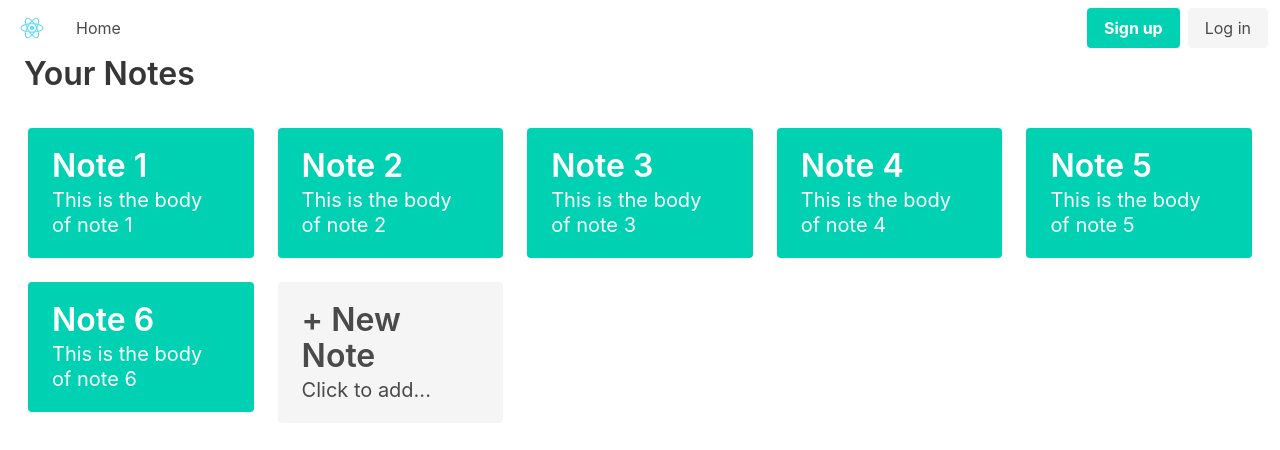
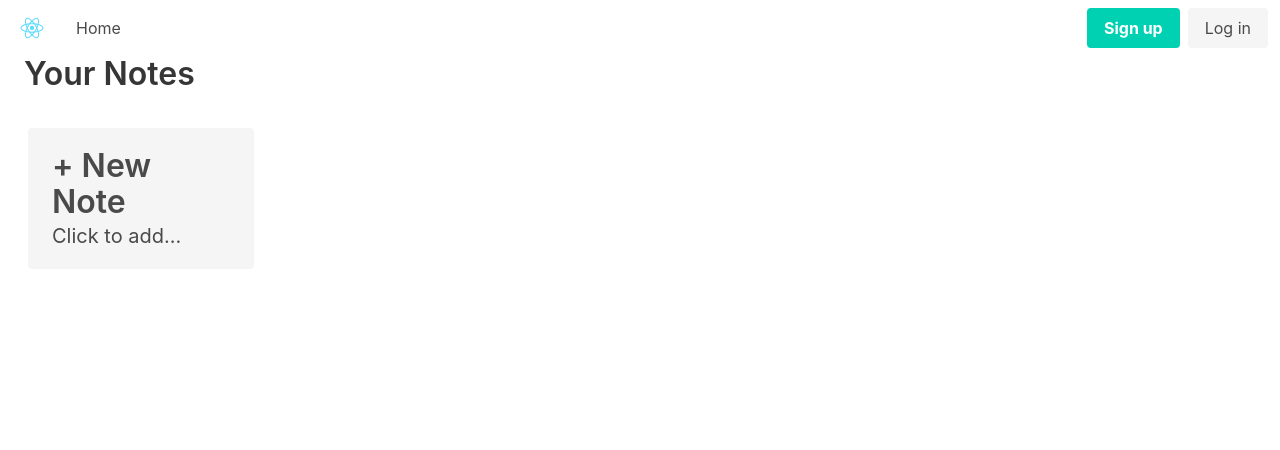
Before and after one commit to Spatchy/react-redux-notetaker, a React (Create React App) app: page / in a window 1280 px wide. Shown: the top 450 px of the page. Built offline with nearby package versions, Linux system fonts and the light colour scheme.

Commit message:
implemented getting notes from store

```diff
--- a/src/views/NotesHome.js
+++ b/src/views/NotesHome.js
@@ -1,31 +1,5 @@
 import React from "react"
-
-const testNotesArr = [
-  {
-    title: "Note 1",
-    body: "This is the body of note 1"
-  },
-  {
-    title: "Note 2",
-    body: "This is the body of note 2"
-  },
-  {
-    title: "Note 3",
-    body: "This is the body of note 3"
-  },
-  {
-    title: "Note 4",
-    body: "This is the body of note 4"
-  },
-  {
-    title: "Note 5",
-    body: "This is the body of note 5"
-  },
-  {
-    title: "Note 6",
-    body: "This is the body of note 6"
-  }
-]
+import { connect } from "react-redux"
 
 // generates rows of 5 notes using colums
 const generateRows = (notesArr) => {
@@ -57,15 +31,33 @@ const generateRows = (notesArr) => {
 }
 
 
-const NotesHome = () => {
+const NotesHome = (props) => {
   return (
     <div>
       <h1 className="title mx-5">Your Notes</h1>
       <div className="columns m-4">
-        {generateRows(testNotesArr)}
+        {generateRows(props.user.notes)}
       </div>
     </div>
   )
 }
 
-export default NotesHome
+const mapStateToProps = (state) => {
+  console.log(state)
+  return {
+    user: state.reducer.user,
+  }
+}
+
+const mapDispatchToProps = (dispatch) => {
+  return {
+    addNote: (note) => {
+      dispatch({
+        type: 'ADD_NOTE',
+        payload: note
+      })
+    }
+  }
+}
+
+export default connect(mapStateToProps, mapDispatchToProps)(NotesHome)
```
